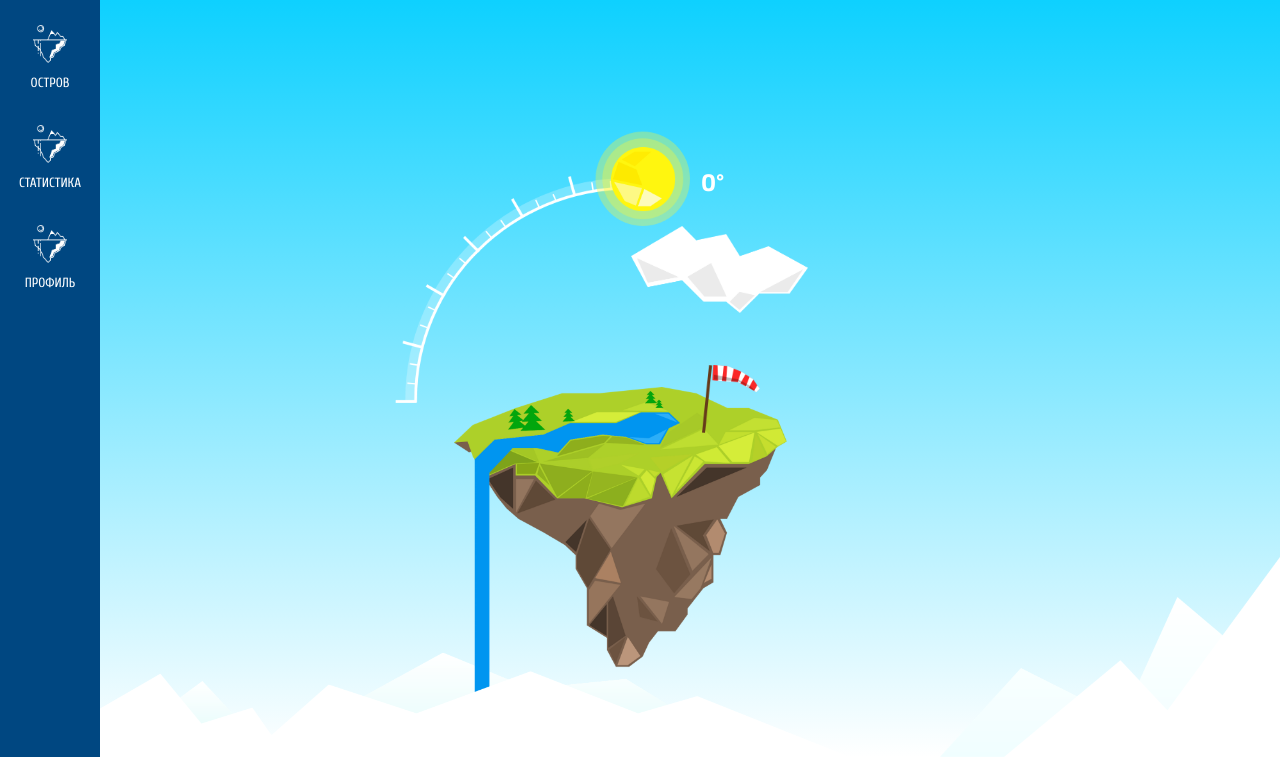
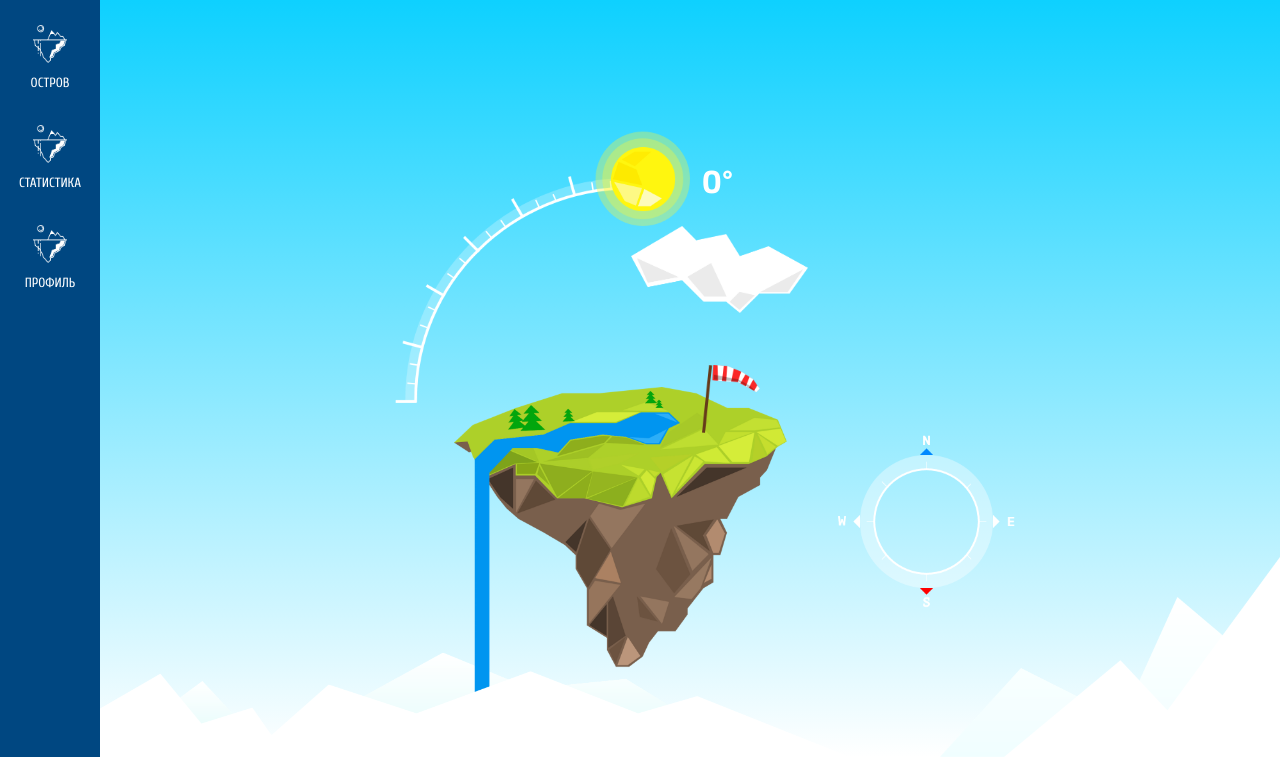
Before and after one commit to MariaKulkova/WeatherDiary, a website: page island.html in a window 1280 px wide. Shown: the part 43-800 px from the top of the page. Drawn offline with nearby package versions, Linux system fonts and the light colour scheme.

Commit message:
Implement compass indicator

```diff
--- a/css/island.css
+++ b/css/island.css
@@ -184,12 +184,12 @@ body {
 .temperature-label {
     position: absolute;
     display: inline-flex;
-    top: 0;
+    top: -1%;
     left: 40%;
 	font-family: exo2-bold;
-	font-size: 24px;
+	font-size: 4vmin;
 	color: #FFF;
-	margin: 0px 0px 0px 70px;
+	margin: 0px 0px 0px 12%;
 }
 
 .temperature-label p {
@@ -307,3 +307,39 @@ body {
     background: url(../img/cloud-big.png) no-repeat;
 	background-size: contain;
 }
+
+/* Compass */
+
+.compass-wrapper {
+    width: 30%;
+    position: absolute;
+    right: -5%;
+    top: 45%;
+}
+
+.compass-wrapper:before {
+    content: "";
+    display: block;
+    padding-top: 100%;
+}
+
+.compass {
+    position: absolute;
+    left: 0px;
+    bottom: 0px;
+    top: 0px;
+    right: 0px;
+    overflow: visible;
+    transform-origin: center center;
+    background: url(../img/compas-scale.png) no-repeat;
+	background-size: contain;
+}
+
+.compass-drag-handler {
+    position: absolute;
+    left: 0px;
+    bottom: 0px;
+    top: 0px;
+    right: 0px;
+    overflow: visible;
+}
--- a/island.html
+++ b/island.html
@@ -65,6 +65,11 @@
                     <div class="cloud-wrapper">
                         <div class="cloud"></div>
                     </div>
+
+                    <div class="compass-wrapper">
+                        <div class="compass"></div>
+                        <div class="compass-drag-handler"></div>
+                    </div>
                 </div>
             </div>
 
@@ -76,6 +81,7 @@
 	<script src="scripts/libraries/jquery-3.2.1.min.js"></script>
     <script src="https://d3js.org/d3.v4.min.js"></script>
     <script src="scripts/app/circle-slider.js"></script>
+    <script src="scripts/app/compass.js"></script>
     <script src="scripts/app/island.js"></script>
 </body>
 
--- /dev/null
+++ b/scripts/app/compass.js
@@ -0,0 +1,39 @@
+var compassAngleCallback;
+var compassDrag = d3.drag()
+    .on("start", compassDragStarted)
+    .on("drag", compassDragged);
+var compassOriginAngle = 0;
+var compassAngle = 0;
+function getCompassHandler() {
+    return d3.select("div.compass-drag-handler");
+}
+function getCompass() {
+    return d3.select("div.compass");
+}
+getCompassHandler().call(compassDrag);
+function rotateCompass(angle) {
+    getCompass().style("transform", "rotate(" + angle + "deg)");
+    if (compassAngleCallback) {
+        compassAngleCallback(angle);
+    }
+}
+function translateCoordinates(coordinates) {
+    var bounds = getCompassHandler().node().getBoundingClientRect();
+    return {
+        x: coordinates.x - bounds.width / 2,
+        y: -(coordinates.y - bounds.height / 2)
+    };
+}
+function getAngle(pos) {
+    return Math.atan2(pos.x, pos.y) * 180 / Math.PI;
+}
+function compassDragStarted() {
+    compassAngle = getAngle(translateCoordinates(d3.event));
+}
+function compassDragged() {
+    var angle = getAngle(translateCoordinates(d3.event));
+    rotateCompass(compassOriginAngle += (angle - compassAngle));
+    compassAngle = angle;
+}
+rotateCompass(0);
+//# sourceMappingURL=compass.js.map
```
Also changed, not shown: scripts/app/compass.ts (added, +85 -0 lines), img/compas-scale.png (added), 1 other file.
